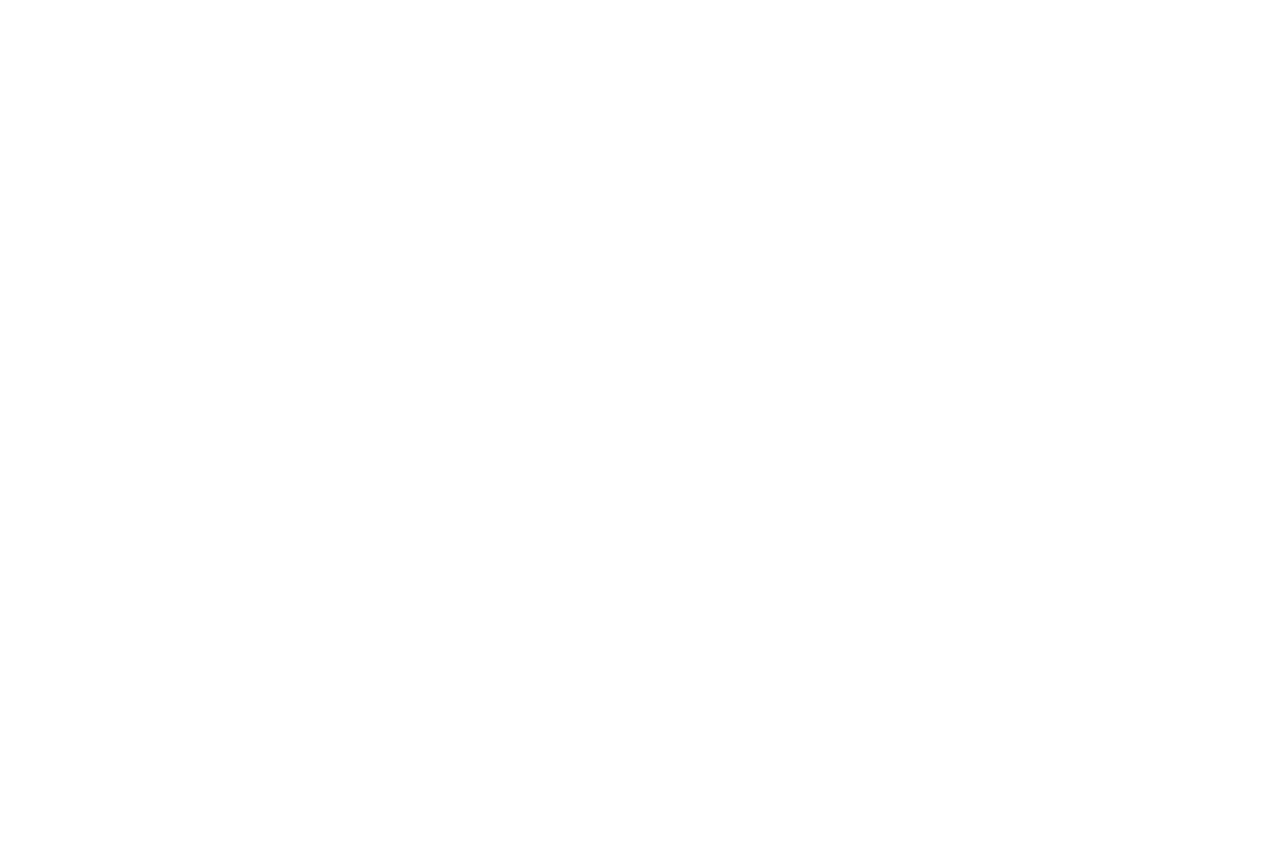
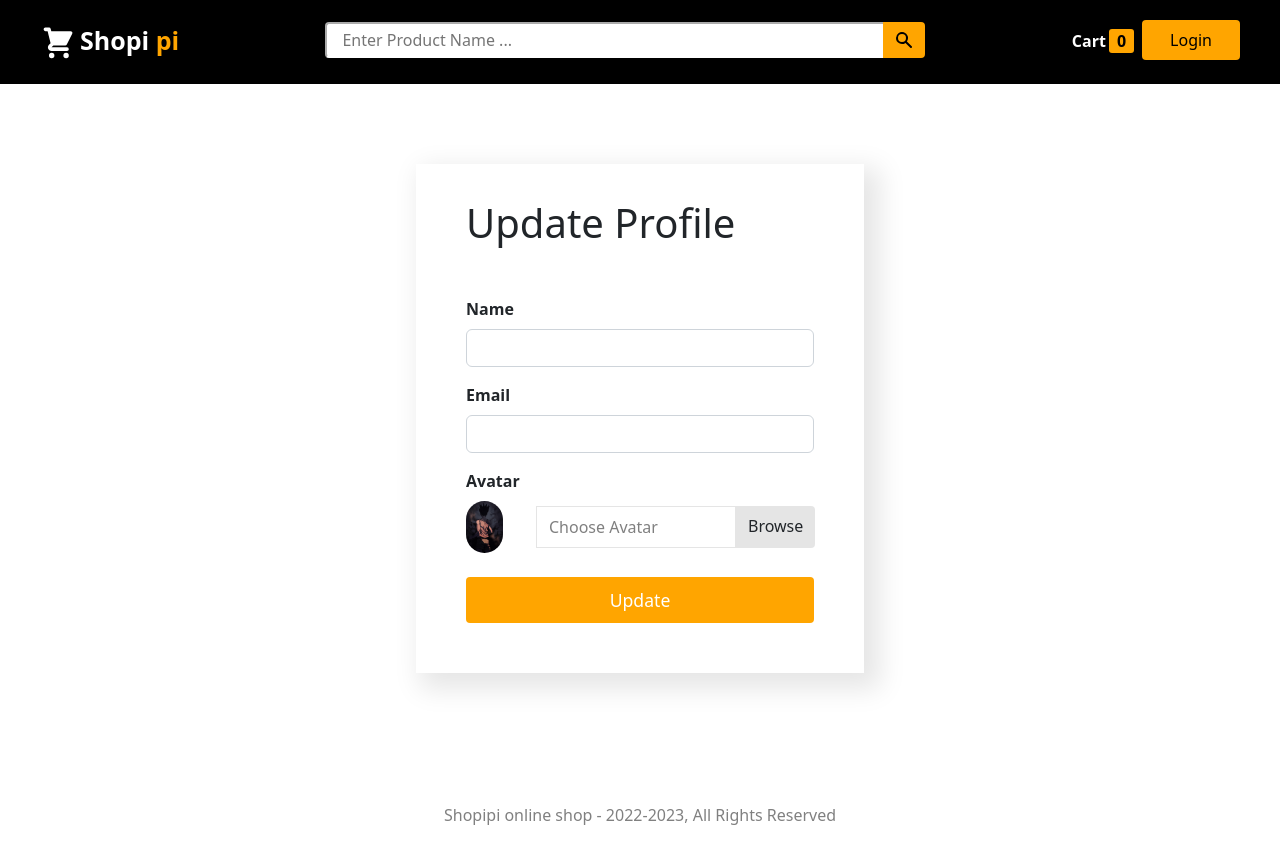
Before and after one commit to mrizkysolehudin/fe-shopipi, a React (Create React App) app: page /myprofile/update in a window 1280 px wide. Before the commit this address had no page. Before the commit the page ends 800 px from the top, so only its background shows below. Built offline with nearby package versions, Linux system fonts and the light colour scheme.

Commit message:
sliced pages/private/profile/updateProfile

```diff
--- a/src/pages/Private/Profile/MyProfile.js
+++ b/src/pages/Private/Profile/MyProfile/MyProfile.js
@@ -3,6 +3,7 @@
 import { Button, Container } from "react-bootstrap";
 import gon from "assets/gon.jpg";
 import "./MyProfile.css";
+import { Link } from "react-router-dom";
 
 const MyProfile = () => {
 	return (
@@ -17,9 +18,11 @@
 						<img src={gon} alt="" />
 
 						<div>
-							<button className="btn-orange btn-edit">
-								Edit Profile
-							</button>
+							<Link to="/myprofile/update">
+								<button className="btn-orange btn-edit">
+									Edit Profile
+								</button>
+							</Link>
 						</div>
 					</section>
 
--- /dev/null
+++ b/src/pages/Private/Profile/UpdateProfile/UpdateProfile.css
@@ -0,0 +1,55 @@
+.page-update-profile {
+  max-width: 28rem;
+  margin: 80px auto 0;
+}
+
+.page-update-profile .form {
+  box-shadow: 10px 10px 25px 6px rgba(0, 0, 0, 0.1);
+  padding: 35px 50px 50px;
+}
+
+.page-update-profile .form h1 {
+  margin-bottom: 50px;
+}
+
+.page-update-profile .input-file {
+  opacity: 0;
+  z-index: 5;
+  height: fit-content;
+  width: fit-content;
+  margin-left: 20px;
+}
+
+.page-update-profile .label-input {
+  margin-left: 70px;
+  margin-top: 16px;
+}
+
+.page-update-profile .label-input .choose {
+  border: 1.6px solid rgba(0, 0, 0, 0.1);
+  width: 200px;
+  padding: 8px 12px;
+  color: rgba(0, 0, 0, 0.5);
+  font-weight: 500;
+}
+
+.page-update-profile .label-input .browse {
+  background-color: rgba(0, 0, 0, 0.1);
+  padding: 8px 12px;
+  border-top-right-radius: 4px;
+  border-bottom-right-radius: 4px;
+}
+
+.page-update-profile img {
+  width: 60px;
+  height: 52px;
+  border-radius: 9999px;
+}
+
+.page-update-profile button.btn-update {
+  width: 100%;
+  padding: 10px 0;
+  font-size: 1.1rem;
+  border-radius: 4px;
+  margin-top: 8px;
+}
--- /dev/null
+++ b/src/pages/Private/Profile/UpdateProfile/UpdateProfile.js
@@ -0,0 +1,42 @@
+import React from "react";
+import Form from "react-bootstrap/Form";
+import "./UpdateProfile.css";
+import gon from "assets/gon.jpg";
+
+const UpdateProfile = () => {
+	return (
+		<div>
+			<main className="page-update-profile">
+				<Form className="form">
+					<h1>Update Profile</h1>
+
+					<Form.Group className="mb-3" controlId="formBasicEmail">
+						<Form.Label className="fw-bold">Name</Form.Label>
+						<Form.Control type="name" />
+					</Form.Group>
+
+					<Form.Group className="mb-3" controlId="formBasicEmail">
+						<Form.Label className="fw-bold">Email</Form.Label>
+						<Form.Control type="email" />
+					</Form.Group>
+
+					<Form.Group className="mb-3" controlId="formBasicEmail">
+						<Form.Label className="fw-bold">Avatar</Form.Label>
+						<div className="d-flex align-items-center">
+							<img src={gon} alt="" />
+							<Form.Control type="file" className="input-file" />
+							<div className="d-flex position-absolute label-input">
+								<p className="choose">Choose Avatar</p>
+								<p className="browse">Browse</p>
+							</div>
+						</div>
+					</Form.Group>
+
+					<button className="btn-orange btn-update">Update</button>
+				</Form>
+			</main>
+		</div>
+	);
+};
+
+export default UpdateProfile;
--- a/src/routes/index.js
+++ b/src/routes/index.js
@@ -10,7 +10,8 @@
 import ForgotPassword from "pages/Public/ForgotPassword/ForgotPassword";
 import Cart from "pages/Public/Cart/Cart";
 import ProductDetails from "pages/Public/Product/ProductDetails";
-import MyProfile from "pages/Private/Profile/MyProfile";
+import MyProfile from "pages/Private/Profile/MyProfile/MyProfile";
+import UpdateProfile from "pages/Private/Profile/UpdateProfile/UpdateProfile";
 
 const AppRoutes = () => {
 	return (
@@ -33,6 +34,7 @@
 				<Route path="/product/:id" element={<ProductDetails />} />
 
 				<Route path="/myprofile" element={<MyProfile />} />
+				<Route path="/myprofile/update" element={<UpdateProfile />} />
 			</Route>
 		</Routes>
 	);
```
Also changed, not shown: src/pages/Private/Profile/MyProfile/MyProfile.css (renamed from src/pages/Private/Profile/MyProfile.css).
